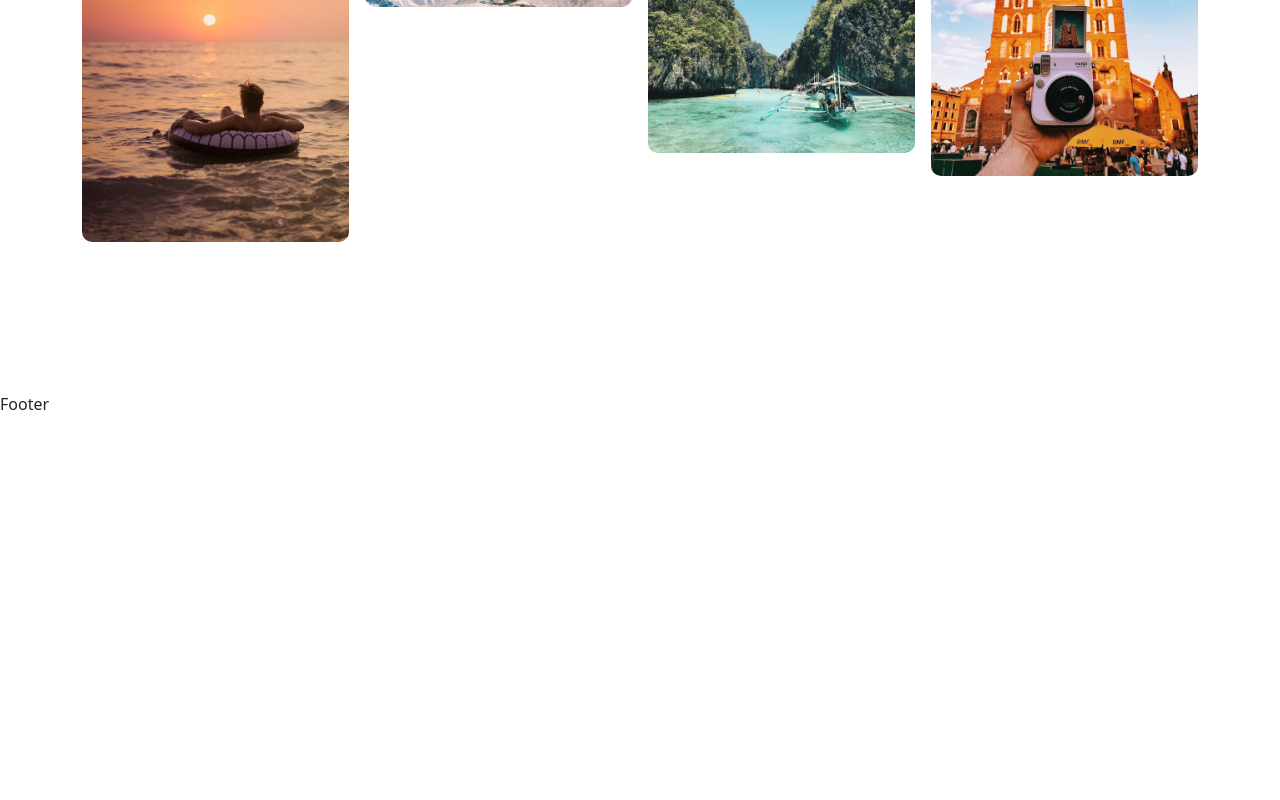
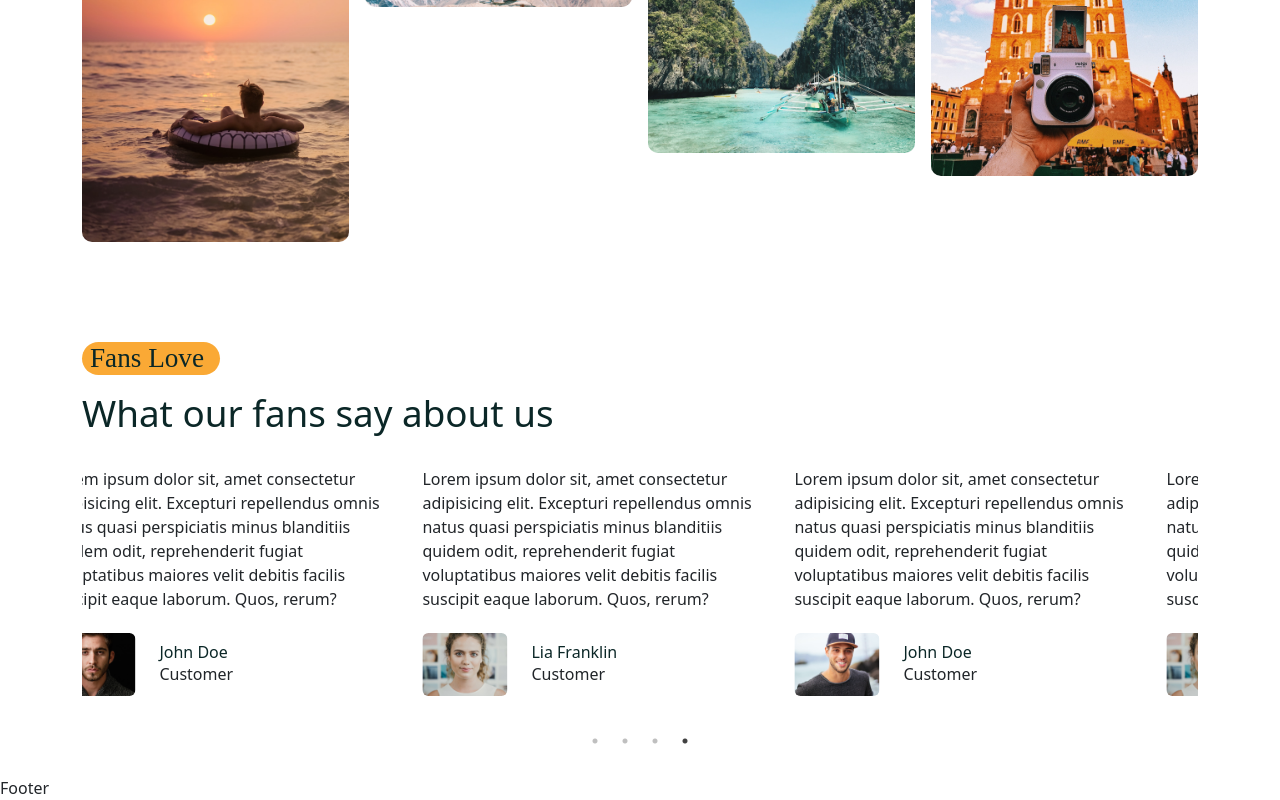
Before and after one commit to PiyumalKK/Tour-Management, a React (Create React App) app in the folder frontend/: page / in a window 1280 px wide. Shown: the part 3180-3980 px from the top of the page. Before the commit the page ends 3596 px from the top, so only its background shows below. Built offline with nearby package versions, Linux system fonts and the light colour scheme; a web font is replaced by a local one.

Commit message:
Feedback Section

```diff
--- /dev/null
+++ b/frontend/src/components/Testimonial/Testimonials.jsx
@@ -0,0 +1,96 @@
+import React from 'react';
+import Slider from 'react-slick';
+import ava01 from '../../assets/images/ava-1.jpg'
+import ava02 from '../../assets/images/ava-2.jpg'
+import ava03 from '../../assets/images/ava-3.jpg'
+
+
+const Testimonials = () => {
+
+    const settings = {
+        dots:true,
+        isFinite:true,
+        autoplay:true,
+        speed:1000,
+        swipeToSlide:true,
+        autoplaySpeed:2000,
+        slidesToShow:3,
+
+        responsive: [
+            {
+                breakpoint: 992,
+                settings:{
+                    slidesToShow:2,
+                    slidesToScroll:1,
+                    infinite:true,
+                    dots:true,
+                },
+            },
+            {
+                breakpoint: 576,
+                settings:{
+                    slidesToShow:1,
+                    slidesToScroll:1,
+
+                },
+            },
+
+        ]
+    }
+
+
+  return (
+    <Slider {...settings}>
+        <div className="testimonial py-4 px-3">
+            <p>Lorem ipsum dolor sit, amet consectetur adipisicing elit. Excepturi repellendus omnis natus quasi perspiciatis minus blanditiis quidem odit, reprehenderit fugiat voluptatibus maiores velit debitis facilis suscipit eaque laborum. Quos, rerum?</p>
+
+            <div className="d-flex align-items-center gap-4 mt-3">
+                <img src={ava01} className='w-25 h-25 rounded-2' alt="" />
+                <div>
+                    <h6 className='mb-0 mt-3'>John Doe</h6>
+                    <p>Customer</p>
+                </div>
+            </div>
+        </div>
+
+        <div className="testimonial py-4 px-3">
+            <p>Lorem ipsum dolor sit, amet consectetur adipisicing elit. Excepturi repellendus omnis natus quasi perspiciatis minus blanditiis quidem odit, reprehenderit fugiat voluptatibus maiores velit debitis facilis suscipit eaque laborum. Quos, rerum?</p>
+
+            <div className="d-flex align-items-center gap-4 mt-3">
+                <img src={ava02} className='w-25 h-25 rounded-2' alt="" />
+                <div>
+                    <h6 className='mb-0 mt-3'>Lia Franklin</h6>
+                    <p>Customer</p>
+                </div>
+            </div>
+        </div>
+
+        <div className="testimonial py-4 px-3">
+            <p>Lorem ipsum dolor sit, amet consectetur adipisicing elit. Excepturi repellendus omnis natus quasi perspiciatis minus blanditiis quidem odit, reprehenderit fugiat voluptatibus maiores velit debitis facilis suscipit eaque laborum. Quos, rerum?</p>
+
+            <div className="d-flex align-items-center gap-4 mt-3">
+                <img src={ava03} className='w-25 h-25 rounded-2' alt="" />
+                <div>
+                    <h6 className='mb-0 mt-3'>John Doe</h6>
+                    <p>Customer</p>
+                </div>
+            </div>
+        </div>
+
+        <div className="testimonial py-4 px-3">
+            <p>Lorem ipsum dolor sit, amet consectetur adipisicing elit. Excepturi repellendus omnis natus quasi perspiciatis minus blanditiis quidem odit, reprehenderit fugiat voluptatibus maiores velit debitis facilis suscipit eaque laborum. Quos, rerum?</p>
+
+            <div className="d-flex align-items-center gap-4 mt-3">
+                <img src={ava02} className='w-25 h-25 rounded-2' alt="" />
+                <div>
+                    <h6 className='mb-0 mt-3'>Lia Franklin</h6>
+                    <p>Customer</p>
+                </div>
+            </div>
+        </div>
+
+    </Slider>
+  )
+}
+
+export default Testimonials
--- a/frontend/src/pages/Home.jsx
+++ b/frontend/src/pages/Home.jsx
@@ -11,6 +11,7 @@
 import ServiceList from '../services/ServiceList';
 import FeaturedTourList from '../components/Featured-tours/FeaturedTourList';
 import MasonryImagesGallery from '../components/Image-gallery/MasonryImagesGallery';
+import Testimonials from '../components/Testimonial/Testimonials';
 
 
 
@@ -156,7 +157,17 @@
   {/* Testimonial Section Start */}
 
 <section>
-
+  <Container>
+    <Row>
+      <Col lg='12'>
+      <Subtitle subtitle={'Fans Love'}/>
+      <h2 className='testimonial__title'>What our fans say about us</h2>
+      </Col>
+      <Col lg='12'>
+      <Testimonials/>
+      </Col>
+    </Row>
+  </Container>
 </section>
 
    {/* Testimonial Section End */}
--- a/frontend/src/styles/home.css
+++ b/frontend/src/styles/home.css
@@ -119,3 +119,9 @@
 .masonry__img:hover{
     transform: scale(1.1);
 }
+
+.testimonial__title{
+    font-size: 2.3rem;
+    margin-top: 1rem;
+
+}
```
